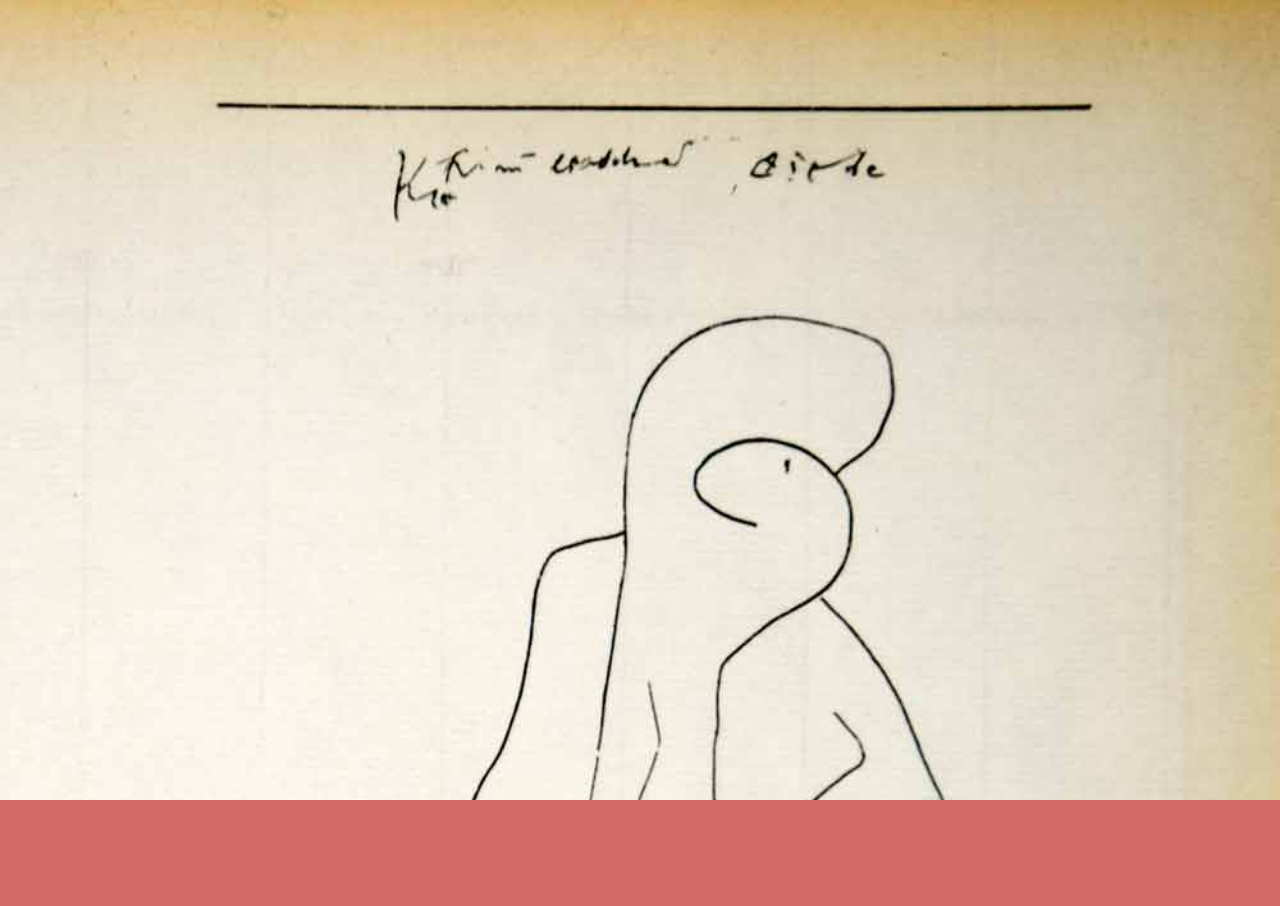
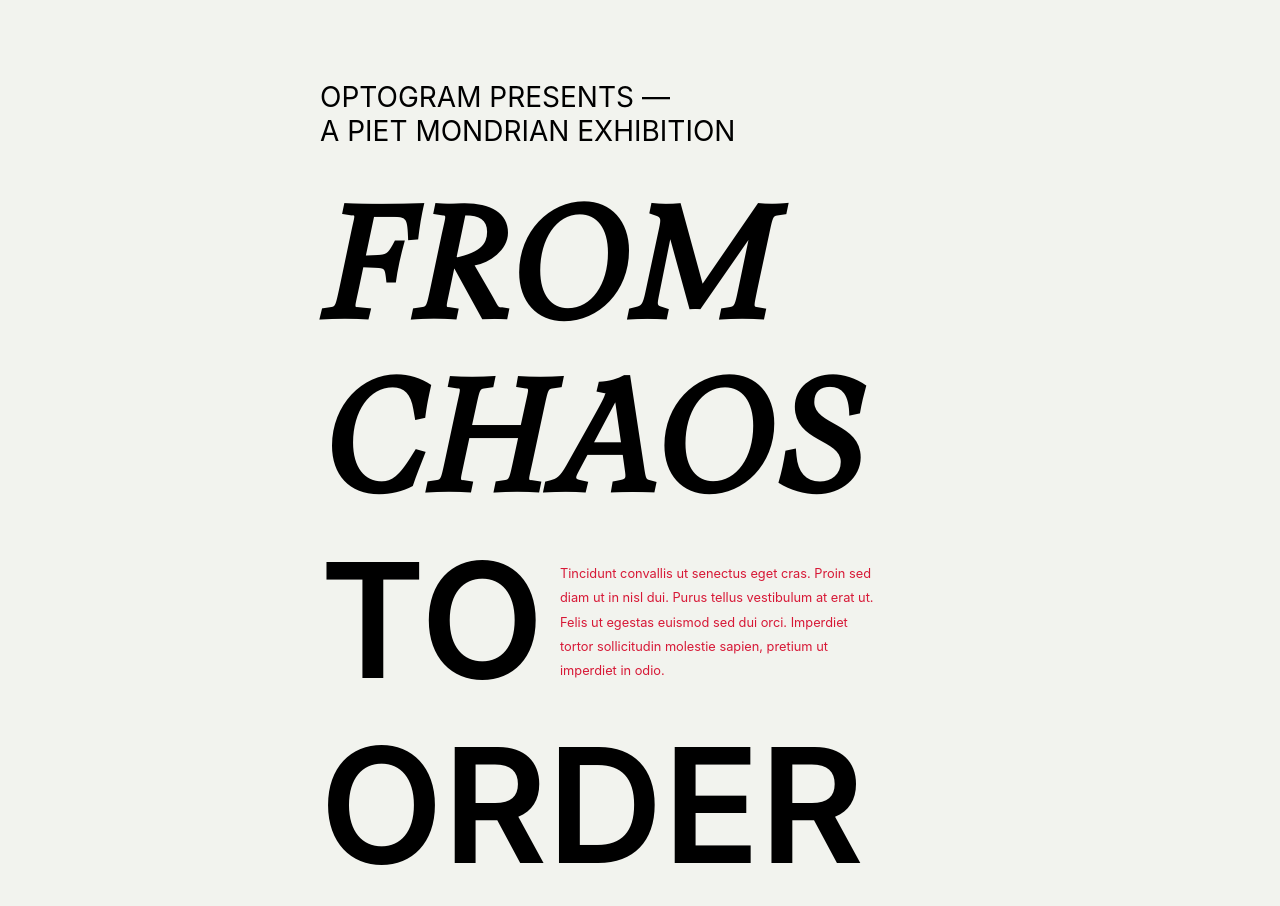
Before and after one commit to megagustav/optogram, a plain HTML site: page index.html in a window 1280 px wide. Before the commit the page ends 800 px from the top, so only its background shows below. Drawn offline with Linux system fonts and the light colour scheme.

Commit message:
from chaos to order

```diff
--- a/index.html
+++ b/index.html
@@ -24,7 +24,12 @@
 </head>
 
 <body>
-	<!-- your content here... -->
-	<!-- <script src="js/scripts.js"></script> -->
+	<section>
+		<h2>Optogram presents —<br>A Piet Mondrian Exhibition</h2>
+		<h1>From<br>Chaos<br><span>to<br>Order</span></h1>
+		<p>
+			Tincidunt convallis ut senectus eget cras. Proin sed diam ut in nisl dui. Purus tellus vestibulum at erat ut. Felis ut egestas euismod sed dui orci. Imperdiet tortor sollicitudin molestie sapien, pretium ut imperdiet in odio.
+		</p>
+	</section>
 </body>
 </html>
--- a/styles/styles.css
+++ b/styles/styles.css
@@ -1,7 +1,53 @@
+@font-face {
+	font-family: "Vesterbro";
+	src: url("../typography/TRY_Vesterbro-LightItalic.otf");
+	font-style: italic;
+}
+
+/****************************************/
+
 body {
-	background-image:url("../img/bg.jpg");
-	background-repeat: no-repeat;
-	//background-position: center;
-	background-size: cover;
-	background-color: rgba(212, 105, 105, 1)
+	background-color: #F2F3EE;
+	font-family: -apple-system, BlinkMacSystemFont, sans-serif;
 }
+
+section {
+	margin: 5rem auto;
+	padding: 0 2rem;
+	//max-width: 800px;
+	width: 40rem;
+}
+
+h1 {
+	font-family: "Vesterbro";
+	font-style: italic;
+	text-transform: uppercase;
+	font-size: 10rem;
+	line-height: 1.08;
+}
+
+h1:first-of-type {
+	margin-top: 2.5rem;
+}
+
+h1 span {
+	font-family: -apple-system, BlinkMacSystemFont, sans-serif;
+	font-weight: 600;
+	font-style: normal;
+}
+
+h2 {
+	text-transform: uppercase;
+	font-weight: 400;
+	font-size: 1.75rem;
+}
+
+section:first-child p {
+	color: #D71836;
+	position: relative;
+	top: -29.75rem;
+	left: 15rem;
+	max-width: 39ch;
+	line-height: 1.9;
+	font-size: 0.8rem;
+}
```
Also changed, not shown: typography/TRY_Vesterbro-Italic.otf (added), typography/TRY_Vesterbro-LightItalic.otf (added), 1 other file.
